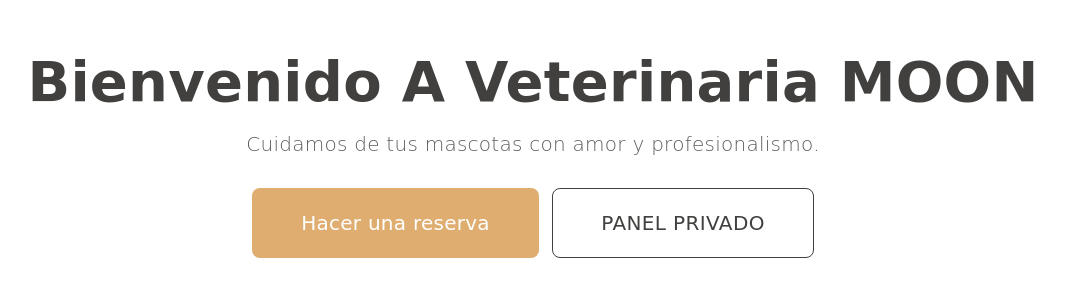
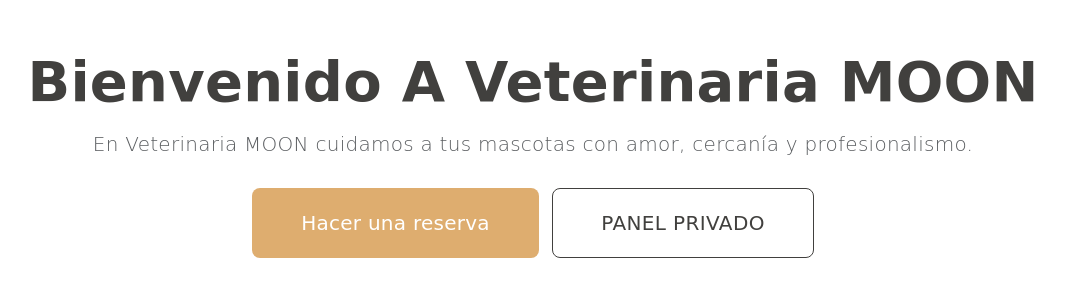
Before and after one commit to camilatuso9119-coder/Mi-proyecto, a Django app: template inicio/templates/public/index.html in a window 1280 px wide. Shown: the part 190-497 px from the top of the page, without its empty margins (107-1172 px from the left). Run offline with Django 3.2, Linux system fonts and the light colour scheme; the template is opened without the code that fills it, so the values that code supplies are empty; some libraries are stand-ins or nearby versions; some web fonts are replaced.

Commit message:
Le di más personalidad al mensaje inicial

```diff
--- a/inicio/templates/public/index.html
+++ b/inicio/templates/public/index.html
@@ -14,7 +14,7 @@
   <section class="banner-section">
     <div class="container text-center py-5">
       <h1 class="display-4 fw-bold">Bienvenido a Veterinaria MOON</h1>
-      <p class="lead text-muted mb-4">Cuidamos de tus mascotas con amor y profesionalismo.</p>
+      <p class="lead text-muted mb-4">En Veterinaria MOON cuidamos a tus mascotas con amor, cercanía y profesionalismo.</p>
       <a href="{% url 'book' %}" class="btn btn-primary btn-lg me-2">Hacer una reserva</a>
       <a href="{% url 'login' %}" class="btn btn-outline-dark btn-lg">Panel privado</a>
     </div>
```
